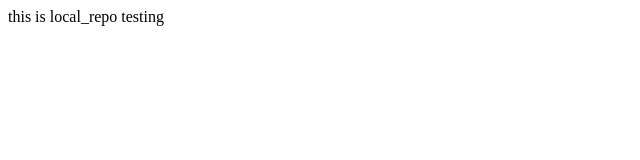
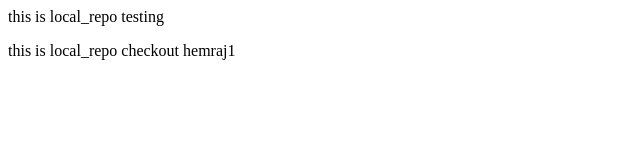
Before and after one commit to Hemraj-luv/test_local_repo, a plain HTML site: page index.html in a window 1280 px wide. Shown: the whole page, without its empty margins (0-640 px from the left). Drawn offline with Linux system fonts and the light colour scheme.

Commit message:
checout add

```diff
--- a/index.html
+++ b/index.html
@@ -1 +1,2 @@
 <p>this is local_repo testing</p>
+<p>this is local_repo checkout hemraj1</p>
```
